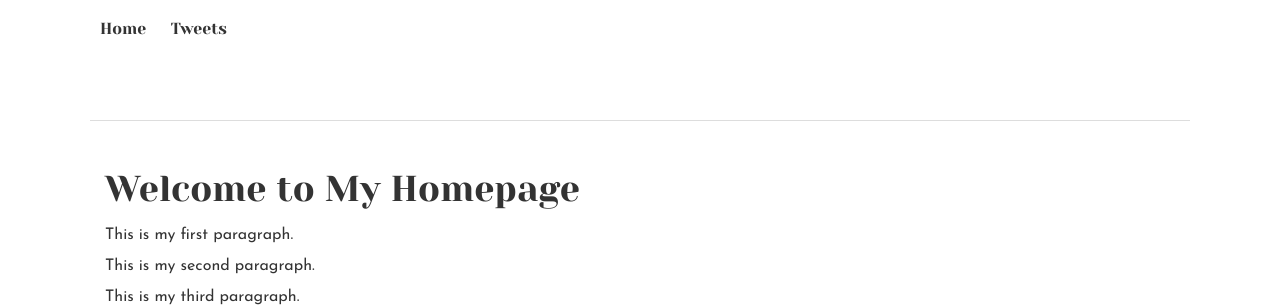
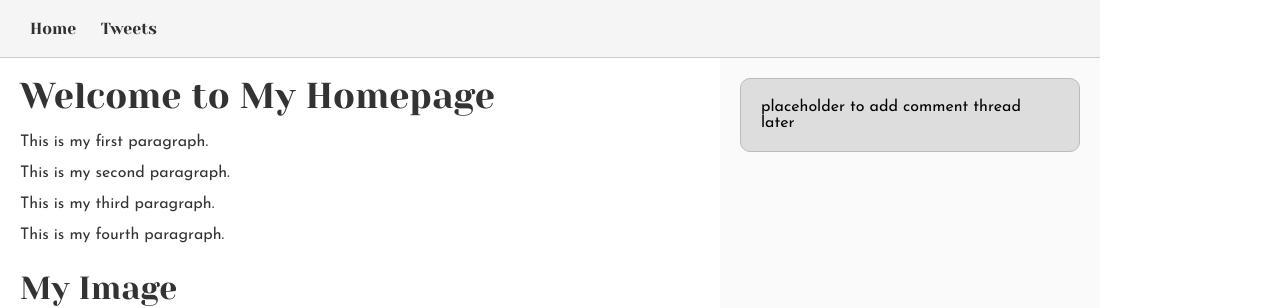
Before and after one commit to Poshdesigner/alx_html_css, a plain HTML site: page css_basic/index.html in a window 1280 px wide. Shown: the top 308 px of the page. Drawn offline with Linux system fonts and the light colour scheme.

Commit message:
Added Flexbox layout to styles.css

```diff
--- a/css_basic/styles.css
+++ b/css_basic/styles.css
@@ -0,0 +1,39 @@
+/* Make the body a flex container with vertical stacking */
+body {
+    display: flex;
+    flex-direction: column;
+    height: 100vh; /* full height */
+    margin: 0;
+}
+
+/* Main contains article and aside side-by-side */
+main {
+    display: flex;
+    flex-direction: row;
+    flex: auto; /* automatic width and height */
+}
+
+/* Article takes 2/3 of width (flex: 2) */
+article {
+    flex: 2;
+    overflow-y: auto; /* scroll vertically */
+    padding: 20px;
+}
+
+/* Aside takes 1/3 of width (flex: 1) */
+aside {
+    flex: 1;
+    overflow-y: auto; /* scroll vertically */
+    padding: 20px;
+}
+
+/* Optional: make header and footer look clean */
+header, footer {
+    padding: 20px;
+    background: #f5f5f5;
+    border-bottom: 1px solid #ccc;
+}
+
+footer {
+    border-top: 1px solid #ccc;
+}
```
Also changed, not shown: css_basic/index.html (+1 -2 lines).
